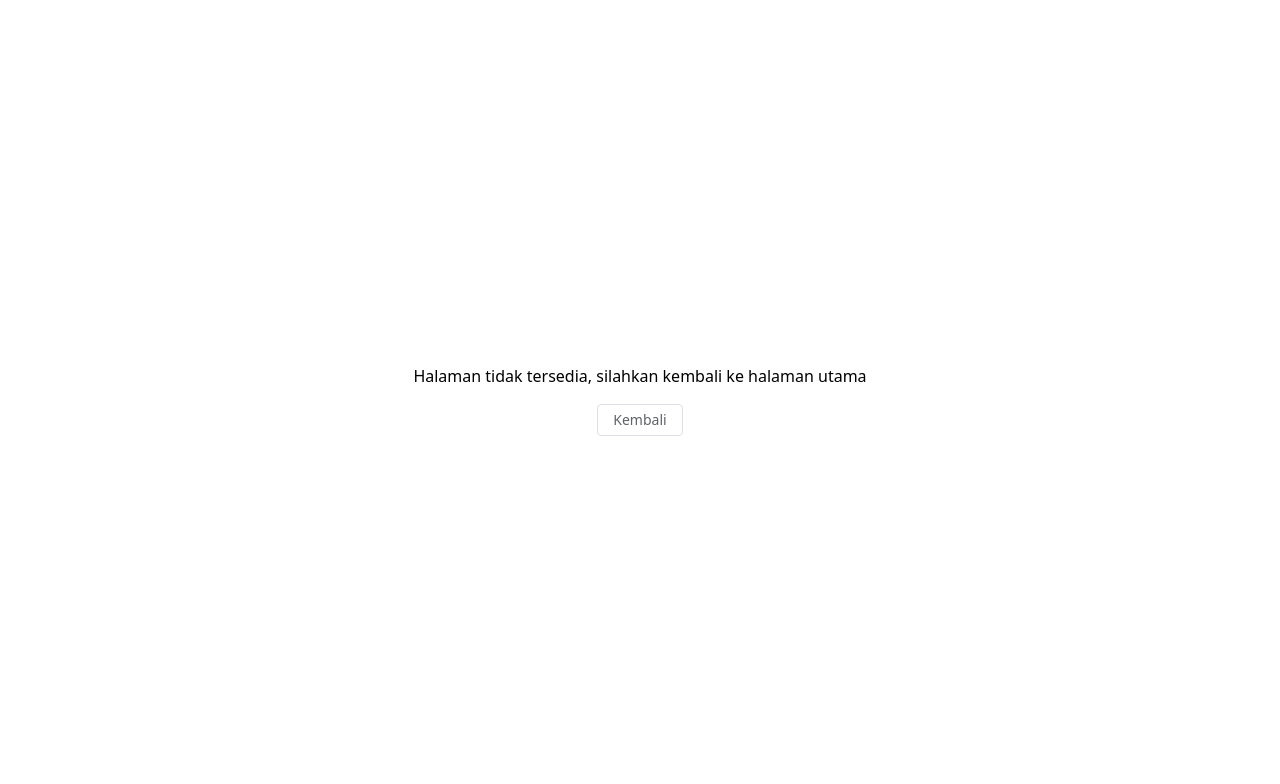
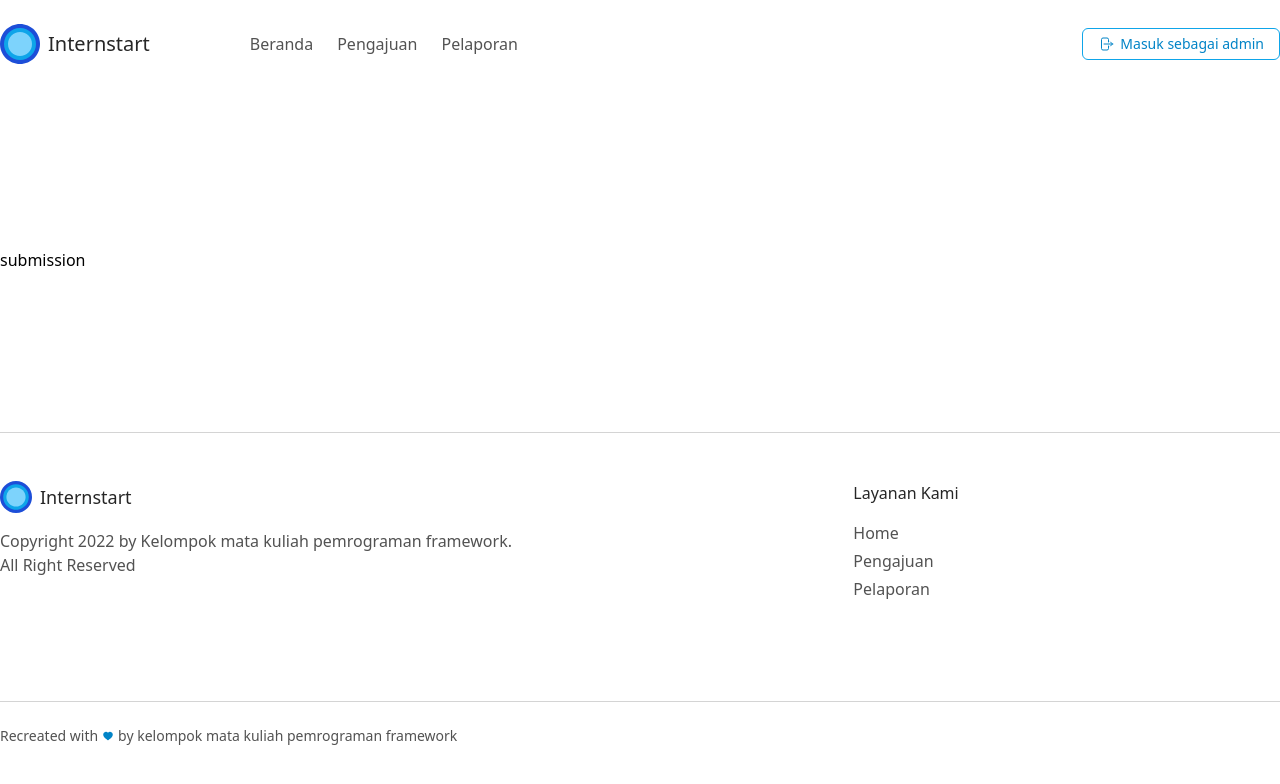
Before and after one commit to ipramudya/internstart, a Vue app: page /submission in a window 1280 px wide. Shown: the top 784 px of the page. Built offline with nearby package versions, Linux system fonts and the light colour scheme.

Commit message:
feat: add submission page

```diff
--- a/src/layouts/Footer.vue
+++ b/src/layouts/Footer.vue
@@ -1,6 +1,6 @@
 <template>
     <footer class="flex flex-col">
-        <div class="grid grid-cols-3 border-b border-neutral-300 pb-[100px]">
+        <div class="grid grid-cols-3 border-y border-neutral-300 pb-[100px] pt-[48px]">
             <div class="col-span-2 flex flex-col space-y-4">
                 <div class="flex items-center space-x-2">
                     <div class="aspect-square w-[32px]">
--- a/src/layouts/Header.vue
+++ b/src/layouts/Header.vue
@@ -7,15 +7,15 @@
                 </div>
                 <h2 class="text-xl font-medium text-neutral-800">Internstart</h2>
             </div>
-            <div class="flex space-x-4">
+            <div class="flex space-x-6">
                 <RouterLink to="/" exact-active-class="font-medium">
-                    <p class="font-medium text-neutral-600">Beranda</p>
+                    <p class="link">Beranda</p>
                 </RouterLink>
                 <RouterLink to="/submission" exact-active-class="font-medium">
-                    <p class="text-neutral-600">Pengajuan</p>
+                    <p class="link">Pengajuan</p>
                 </RouterLink>
                 <RouterLink to="/repporting" exact-active-class="font-medium">
-                    <p class="text-neutral-600">Pelaporan</p>
+                    <p class="link">Pelaporan</p>
                 </RouterLink>
             </div>
         </div>
@@ -39,3 +39,9 @@ import { ArrowRightOnRectangleIcon } from '@heroicons/vue/24/outline';
     font-size: 1rem;
 }
 </style>
+
+<style lang="postcss">
+.link {
+    @apply ease-transition text-neutral-600 underline-offset-2 hover:text-sky-600 hover:underline;
+}
+</style>
--- a/src/layouts/InternstartLayout.vue
+++ b/src/layouts/InternstartLayout.vue
@@ -1,11 +1,11 @@
 <template>
-    <main class="mx-auto max-w-7xl">
+    <div class="mx-auto max-w-7xl">
         <Header />
-        <main>
+        <main class="flex flex-col py-[160px]">
             <RouterView />
         </main>
         <Footer />
-    </main>
+    </div>
 </template>
 
 <script setup lang="ts">
--- a/src/router/index.ts
+++ b/src/router/index.ts
@@ -12,6 +12,11 @@ const router = createRouter({
                     name: 'landing',
                     component: import('../views/Landing/LandingView.vue'),
                 },
+                {
+                    path: 'submission',
+                    name: 'submission',
+                    component: import('../views/Submission/SubmissionView.vue'),
+                },
             ],
         },
         {
--- a/src/views/Landing/LandingView.vue
+++ b/src/views/Landing/LandingView.vue
@@ -1,8 +1,6 @@
 <template>
-    <div class="flex flex-col py-[160px]">
-        <Hero />
-        <Flow />
-    </div>
+    <Hero />
+    <Flow />
 </template>
 
 <script setup lang="ts">
--- /dev/null
+++ b/src/views/Submission/SubmissionView.vue
@@ -0,0 +1,9 @@
+<template>
+    <div>
+        <h1>submission</h1>
+    </div>
+</template>
+
+<script setup lang="ts"></script>
+
+<style scoped></style>
```
